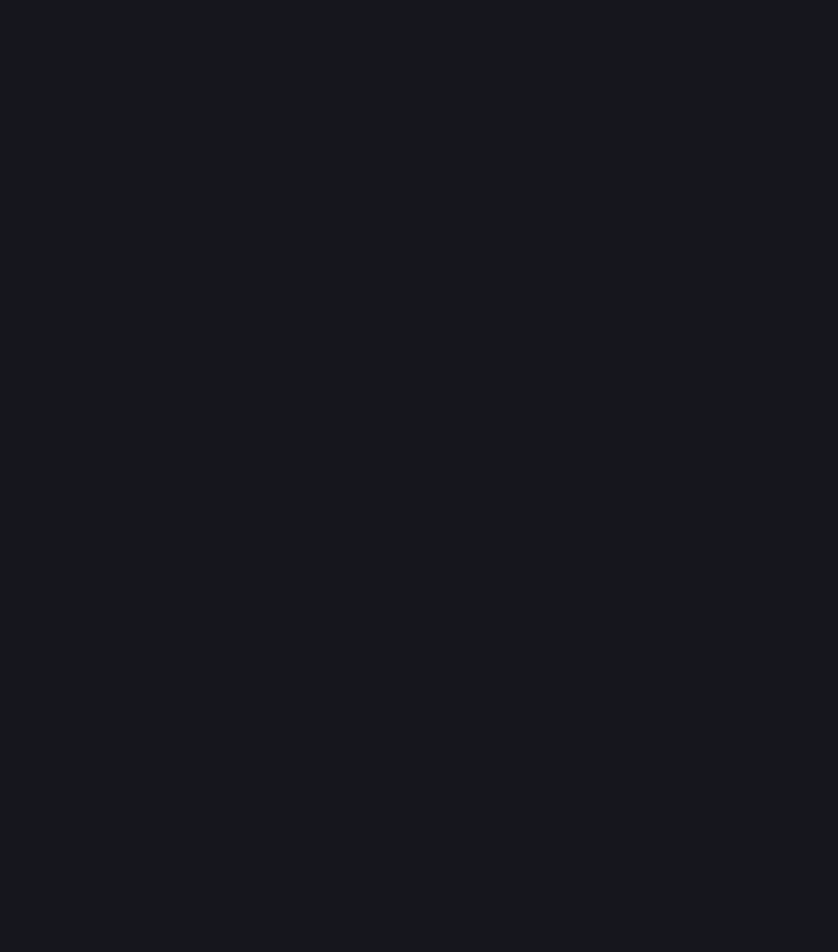
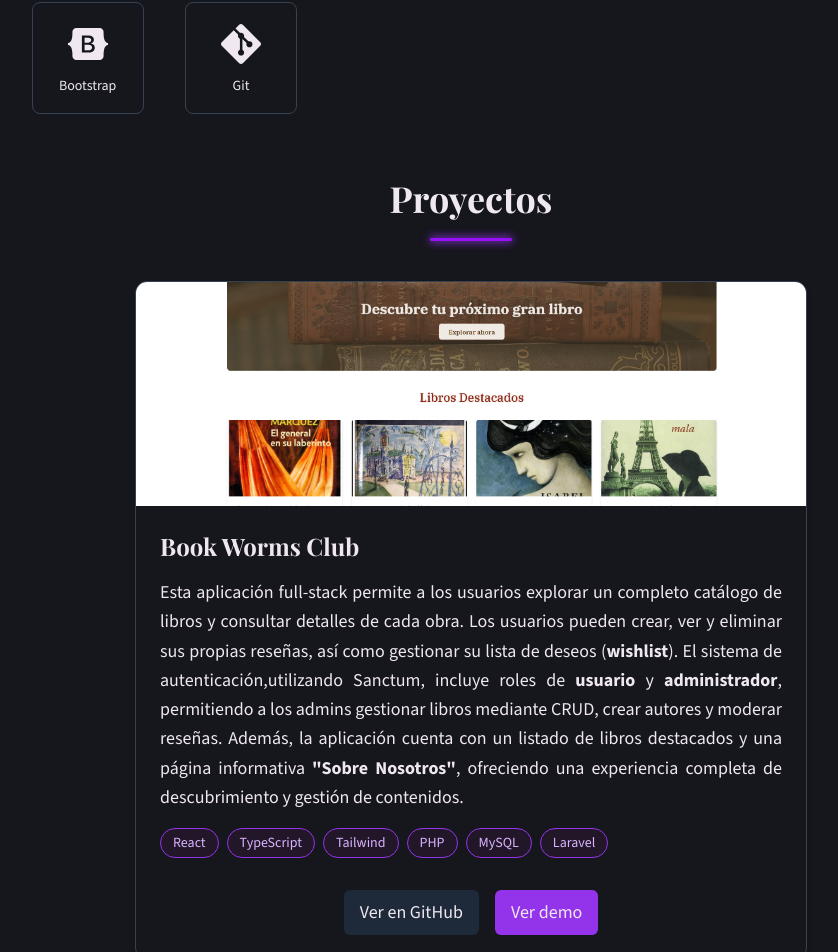
Before and after one commit to mariKaren/portfolio, a React (Vite) app: page / in a window 1280 px wide. Shown: the part 1686-2638 px from the top of the page, without its empty margins (169-1007 px from the left). Before the commit the page ends 800 px from the top, so only its background shows below. Built offline with nearby package versions, Linux system fonts and the light colour scheme; a web font is replaced by a local one.

Commit message:
Crea sección Projects

```diff
--- a/src/App.tsx
+++ b/src/App.tsx
@@ -1,9 +1,18 @@
-import './App.css'
+import './App.css';
+import About from './components/About';
+import Header from './components/Header';
+import Hero from './components/Hero';
+import Projects from './components/Projects';
+import Technology from './components/Technology';
 
 function App() {
   return (
     <>
-      <h1>Hola</h1>
+      <Header/>
+      <Hero/>
+      <About/>
+      <Technology/>
+      <Projects/>
     </>
   )
 }
--- a/src/components/Header.tsx
+++ b/src/components/Header.tsx
@@ -18,7 +18,7 @@ export default function Header() {
     ];
 
     return (
-        <header className="fixed top-0 backdrop-blur-md left-0 w-full shadow-lg z-50 font-secondary">
+        <header className="fixed top-0 backdrop-blur-lg left-0 w-full shadow-lg z-50 font-secondary">
             <div className="max-w-7xl mx-auto flex items-center justify-between px-8 py-4">
                 {/*Nombre */}
                 <Link
--- /dev/null
+++ b/src/components/ProjectCard.tsx
@@ -0,0 +1,95 @@
+import { motion } from "framer-motion";
+import { useState } from "react";
+
+interface ProjectCardProps {
+    title: string;
+    children: React.ReactNode;
+    image: string;
+    technologies: string[];
+    githubUrl: string;
+    demoUrl?: string;
+    isDeployed?: boolean;
+}
+
+export function ProjectCard({
+    title,
+    children,
+    image,
+    technologies,
+    githubUrl,
+    demoUrl,
+    isDeployed = false,
+}: ProjectCardProps) {
+    const [showAlert, setShowAlert] = useState(false);
+
+    /* si la demo esta lista se abrirá en otra pestaña y sino se dará la opción de ver el github */
+    const handleDemoClick = () => {
+        if (!isDeployed) {
+        setShowAlert(true);
+        setTimeout(() => setShowAlert(false), 4000);
+        } else {
+        window.open(demoUrl, "_blank");
+        }
+    };
+
+    return (
+        <motion.div
+        className="border border-gray-700 rounded-xl overflow-hidden shadow-md hover:shadow-[0_0_10px_#9333ea] transition-all max-w-2xl mx-auto"
+        initial={{ opacity: 0, y: 40 }}
+        whileInView={{ opacity: 1, y: 0 }}
+        transition={{ duration: 0.8, ease: "easeOut" }}
+        viewport={{ once: true, amount: 0.3 }}
+        >
+            <img src={image} alt={title} className="w-full h-56 object-cover" />
+
+            <div className="p-6 space-y-4">
+                <h3 className="text-xl md:text-2xl font-bold font-primary">{title}</h3>
+                {/* Para que la descripcion se ajuste a las necesidades de cada proyecto */}
+                <div className="text-justify">{children}</div>
+
+                <div className="flex flex-wrap gap-2">
+                    {technologies.map((tech) => (
+                        <span
+                        key={tech}
+                        className="bg-purple-black text-purple-300 text-sm px-3 py-1 rounded-full border bc-purple"
+                        >
+                        {tech}
+                        </span>
+                    ))}
+                </div>
+
+                <div className="flex flex-wrap justify-center gap-4 pt-4">
+                    <button
+                        onClick={() => window.open(githubUrl, "_blank")}
+                        className="px-4 py-2 bg-gray-800 rounded-md hover:bg-gray-700 transition"
+                    >
+                        Ver en GitHub
+                    </button>
+
+                    <button
+                        onClick={handleDemoClick}
+                        className="px-4 py-2 bg-c-purple rounded-md hover:bg-purple-secondary transition"
+                    >
+                        Ver demo
+                    </button>
+                </div>
+
+                {showAlert && (
+                <div className="mt-4 text-sm text-yellow-400">
+                    🚧 El despliegue está en proceso.
+                    Podés revisar el código en{" "}
+                    <a
+                    href={githubUrl}
+                    target="_blank"
+                    rel="noopener noreferrer"
+                    className="underline text-purple-400 hover:text-purple-300"
+                    >
+                    GitHub
+                    </a>
+                    .
+                </div>
+                )}
+            </div>
+        </motion.div>
+    );
+}
--- /dev/null
+++ b/src/components/Projects.tsx
@@ -0,0 +1,26 @@
+import { SectionBase } from "./SectionBase";
+import { ProjectCard } from "./ProjectCard";
+import { projects } from "../constants/projects";
+
+export default function Projects() {
+    return (
+        <SectionBase id="projects" title="Proyectos">
+            {/* a modificar cuando se agreguen mas proyectos */}
+            <div className="flex flex-col items-center space-y-12">
+                {projects.map((project) => (
+                <ProjectCard
+                    key={project.title}
+                    title={project.title}
+                    image={project.image}
+                    technologies={project.technologies}
+                    githubUrl={project.githubUrl}
+                    demoUrl={project.demoUrl}
+                    isDeployed={project.isDeployed}
+                >
+                    {project.description}
+                </ProjectCard>
+                ))}
+            </div>
+        </SectionBase>
+    );
+}
--- /dev/null
+++ b/src/constants/projects.tsx
@@ -0,0 +1,26 @@
+import type{ JSX } from "react";
+export interface Project {
+  title: string;
+  image: string;
+  technologies: string[];
+  githubUrl: string;
+  demoUrl?: string;
+  isDeployed?: boolean;
+  description: JSX.Element; // para pasar contenido React
+}
+
+export const projects: Project[] = [
+  {
+    title: "Book Worms Club",
+    image: "src/assets/projects/bwc.png",
+    technologies: ["React", "TypeScript", "Tailwind", "PHP", "MySQL","Laravel"],
+    githubUrl:"https://github.com/mariKaren/bwcProyectoFinal",
+    isDeployed: false,
+    description: (
+      <>
+        <p>Esta aplicación full-stack permite a los usuarios explorar un completo catálogo de libros y consultar detalles de cada obra. Los usuarios pueden crear, ver y eliminar sus propias reseñas, así como gestionar su lista de deseos (<strong>wishlist</strong>). El sistema de autenticación,utilizando Sanctum, incluye roles de <strong>usuario</strong> y <strong>administrador</strong>, permitiendo a los admins gestionar libros mediante CRUD, crear autores y moderar reseñas. Además, la aplicación cuenta con un listado de libros destacados y una página informativa <strong>"Sobre Nosotros"</strong>, ofreciendo una experiencia completa de descubrimiento y gestión de contenidos.</p>
+      </>
+    ),
+  },
+
+];
--- a/src/index.css
+++ b/src/index.css
@@ -4,7 +4,6 @@
 :root {
   --c-black:#16161D;
   --c-font-white:#efe8f1;
-  --c-purple-header:#ab3ed8;
   --c-purple-primary:#9333EA;
   --c-purple-secondary:#731cbe;
   --c-purple-gray:#d8bdd8;
@@ -45,9 +44,6 @@ html{
   .fc-purple{
     color: var(--c-purple-primary);
   }
-  /* .br-gray{
-    border-color: var(--c-purple-gray);
-  } */
   .bg-c-black{
     background-color: var(--c-black);
   }
@@ -57,15 +53,15 @@ html{
   .bg-c-purple{
     background-color: var(--c-purple-primary);
   }
+  .bc-purple{
+    border-color: var(--c-purple-primary);
+  }
   .hover\:bg-purple-black:hover {
     background-color: var(--c-purple-black-secondary);
   }
   .hover\:bg-purple-secondary:hover {
     background-color: var(--c-purple-secondary);
   }
-  /* .hover\:fc-gray:hover {
-    color: var(--c-purple-gray);
-  } */
   .hover\:fc-purple:hover {
     color: var(--c-purple-primary);
   }
```
Also changed, not shown: src/assets/projects/bwc.png (added).
